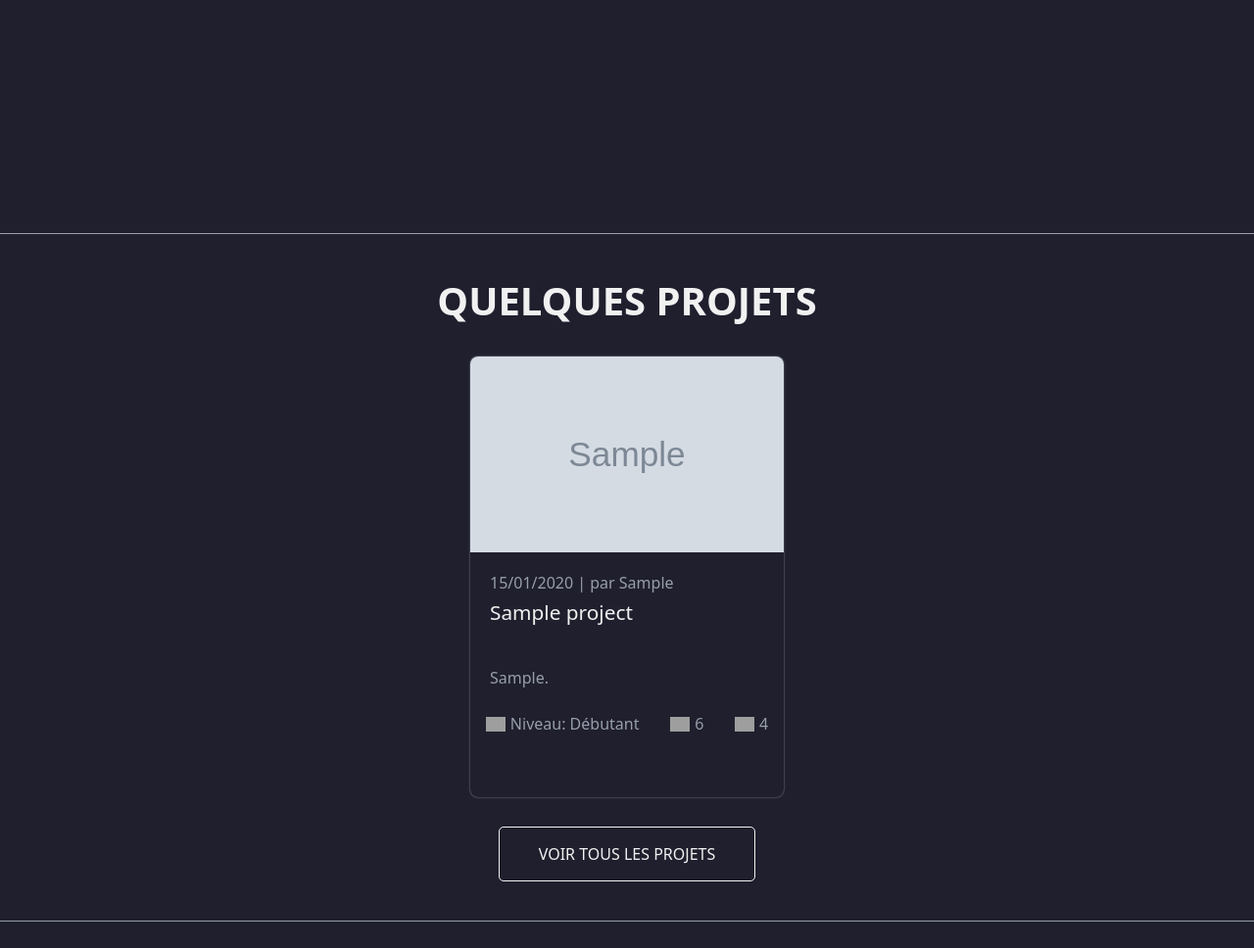
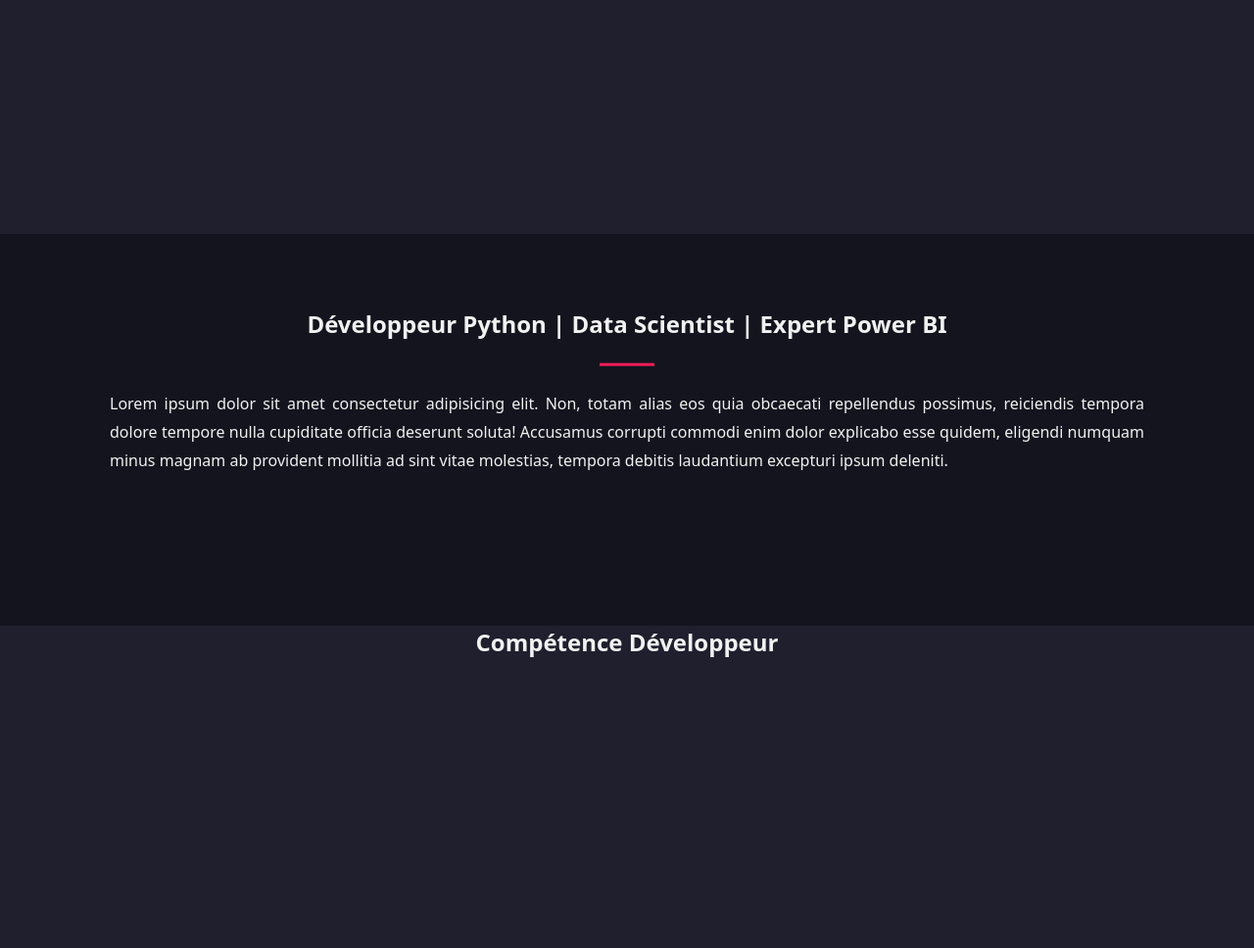
Before and after one commit to Macktireh/MySite-Portfolio-Blog, a Django app: page / in a window 1280 px wide. Shown: the part 661-1629 px from the top of the page at 98% size. Run offline with Django 3.2, Linux system fonts and the light colour scheme; tables that the repository leaves empty hold one stand-in row (values such as "Sample post"); grey boxes marked "Sample" are stand-in pictures; some web fonts are replaced; grey boxes are pictures that could not be loaded.

Commit message:
ajout de la section presentation et amelioration de designe du site

```diff
--- a/src/AppPortfolio/static/AppPortfolio/css/style.css
+++ b/src/AppPortfolio/static/AppPortfolio/css/style.css
@@ -91,14 +119,60 @@ a:visited {
   background-color: #1f1f2e;
   text-align: center;
   position: relative;
-  border-bottom: 1px solid #979eaa;
+  display: grid;
+  grid-template-columns: 60% 40%;
 }
-.header-home .header-content {
+.header-home .container-content {
+  position: relative;
+}
+.header-home .container-content .header-content {
   width: 100%;
   position: absolute;
   left: 50%;
   top: 30%;
   transform: translate(-50%, -50%);
+}
+.header-home .img-header {
+  position: relative;
+}
+.header-home .img-header img {
+  width: 80%;
+  height: 70%;
+}
+
+.presentation {
+  height: 25rem;
+  width: 100%;
+  text-align: center;
+  position: relative;
+}
+.presentation .container-presntation {
+  width: 70rem;
+  padding: 2rem;
+  position: absolute;
+  left: 50%;
+  top: 40%;
+  transform: translate(-50%, -50%);
+}
+.presentation .container-presntation hr {
+  margin: 1.5rem auto;
+  max-width: 3.5rem;
+  height: 0.2rem;
+  background-color: #f31d58;
+  border: none;
+  outline: none;
+}
+.presentation .container-presntation p {
+  text-align: justify;
+  line-height: 180%;
+  font-size: 16px;
+}
+
+.competence {
+  height: 35rem;
+  width: 100%;
+  text-align: center;
+  background-color: #1f1f2e;
 }
 
 .projects {
@@ -107,8 +181,6 @@ a:visited {
   align-items: center;
   flex-direction: column;
   padding: 40px;
-  border-bottom: 1px solid #979eaa;
-  background-color: #1f1f2e;
 }
 .projects .projet-heading {
   display: flex;
@@ -136,36 +208,8 @@ a:visited {
   border-radius: 5px;
 }
 
-.btn-top {
-  display: block;
-  width: 50px;
-  height: 50px;
-  background-color: #f31d58;
-  color: var(--color2);
-  border-radius: 50%;
-  display: flex;
-  justify-content: center;
-  align-items: center;
-  position: fixed;
-  bottom: 20px;
-  right: 20px;
-  cursor: pointer;
-  opacity: 0;
-  transition: 0.5s;
-}
-.btn-top #arrow-up {
-  position: relative;
-  width: 25px;
-  transition: 10s ease-in-out;
-}
-
-.btn-top-show {
-  transition: 0.5s;
-  opacity: 1;
-}
-
 .projet-box {
-  width: 320px;
+  width: 350px;
   height: 450px;
   background-color: #1f1f2e;
   margin: 10px;
--- a/src/AppPortfolio/static/AppPortfolio/sass/components/_card-project.sass
+++ b/src/AppPortfolio/static/AppPortfolio/sass/components/_card-project.sass
@@ -1,5 +1,5 @@
 .projet-box
-    width: 320px
+    width: 350px
     height: 450px
     background-color: $color4
     margin: 10px
--- a/src/AppPortfolio/static/AppPortfolio/sass/components/_home.sass
+++ /dev/null
@@ -1,87 +0,0 @@
-// #################################################
-// Header
-// #################################################
-.header-home
-    width: 100%
-    height: 100vh
-    background-color: $color4
-    text-align: center
-    position: relative
-    border-bottom: 1px solid $color5
-
-    .header-content
-        width: 100%
-        position: absolute
-        left: 50%
-        top: 30%
-        transform: translate(-50%, -50%)
-
-// #################################################
-// Main
-// #################################################
-.projects
-    display: flex
-    justify-content: center
-    align-items: center
-    flex-direction: column
-    padding: 40px
-    border-bottom: 1px solid $color5
-    background-color: $color4
-
-    .projet-heading
-        display: flex
-        justify-content: center
-        align-items: center
-        flex-direction: column
-
-    h3
-        font-size: 2.5rem
-        color: $color2
-        font-weight: 200px
-
-    .projet-container
-        display: flex
-        justify-content: center
-        align-items: center
-        margin: 20px 0
-        flex-wrap: wrap
-
-    .btn-all-project
-        /* background-color: $color3 */
-        padding: 1rem 2.5rem
-        color: $color2
-        border: 1px solid $color2
-        border-radius: 5px
-
-// ############################################################
-    // aside: Button pour remonter au top de la page
-// ############################################################
-.btn-top
-    display: block
-    width: 50px
-    height: 50px
-    background-color: $color3
-    color: var(--color2)
-    border-radius: 50%
-    display: flex
-    justify-content: center
-    align-items: center
-    position: fixed
-    bottom: 20px
-    right: 20px
-    cursor: pointer
-    opacity: 0
-    transition: 0.5s
-
-    #arrow-up
-        position: relative
-        width: 25px
-        transition: 10s ease-in-out
-
-    // .arrow-up-click
-    //     top: -5px
-    //     bottom: -5px
-
-.btn-top-show
-    transition: 0.5s
-    opacity: 1
--- a/src/AppPortfolio/static/AppPortfolio/sass/components/footer.sass
+++ b/src/AppPortfolio/static/AppPortfolio/sass/components/footer.sass
@@ -4,13 +4,13 @@ footer
     display: grid
     grid-template-rows: 85% 15%
     padding: 0
+    background-color: $color4
 
     .footer-content
         display: flex
         justify-content: center
         align-items: center
         flex-direction: column
-        background-color: $color4
 
         .footer-content-box
             width: 300px
@@ -36,11 +36,21 @@ footer
                     .ml
                         margin: 0 20px
 
+    hr
+        margin: 0.1rem auto
+        width: 70%
+        height: 0.1rem
+        background-color: $color5
+        border: none
+        outline: none
+
     .footer-bottom
         display: flex
         justify-content: center
         align-items: center
         color: $color5
+        height: 3rem
+        background-color: $color4
         a
             transition: 0.5s
             color: $color5
--- /dev/null
+++ b/src/AppPortfolio/static/AppPortfolio/sass/home/_home.sass
@@ -0,0 +1,108 @@
+// #################################################
+// Header
+// #################################################
+.header-home
+    width: 100%
+    height: 100vh
+    background-color: $color4
+    text-align: center
+    position: relative
+    // border-bottom: 1px solid $color5
+    display: grid
+    grid-template-columns: 60% 40%
+
+    .container-content
+        position: relative
+
+        .header-content
+            width: 100%
+            position: absolute
+            left: 50%
+            top: 30%
+            transform: translate(-50%, -50%)
+
+    .img-header
+        position: relative
+        img
+            width: 80%
+            height: 70%
+
+// ###########################################################################################################################
+// Main
+// ###########################################################################################################################
+
+// #################################################
+    // Section presentation
+// #################################################
+.presentation
+    height: 25rem
+    width: 100%
+    text-align: center
+    position: relative
+    .container-presntation
+        width: 70rem
+        padding: 2rem
+        // border: 1px solid $color3
+        position: absolute
+        left: 50%
+        top: 40%
+        transform: translate(-50%, -50%)
+
+        hr
+            margin: 1.5rem auto
+            max-width: 3.5rem
+            height: 0.2rem
+            background-color: $color3
+            border: none
+            outline: none
+
+        p
+            text-align: justify
+            line-height: 180%
+            font-size: 16px
+
+// #################################################
+    // Section competence
+// #################################################
+.competence
+    height: 35rem
+    width: 100%
+    text-align: center
+    background-color: $color4
+
+// #################################################
+    // Section projet
+// #################################################
+.projects
+    display: flex
+    justify-content: center
+    align-items: center
+    flex-direction: column
+    padding: 40px
+    // border-bottom: 1px solid $color5
+    // background-color: $color4
+
+    .projet-heading
+        display: flex
+        justify-content: center
+        align-items: center
+        flex-direction: column
+
+    h3
+        font-size: 2.5rem
+        color: $color2
+        font-weight: 200px
+
+    .projet-container
+        display: flex
+        justify-content: center
+        align-items: center
+        margin: 20px 0
+        flex-wrap: wrap
+
+    .btn-all-project
+        /* background-color: $color3 */
+        padding: 1rem 2.5rem
+        color: $color2
+        border: 1px solid $color2
+        border-radius: 5px
--- a/src/AppPortfolio/static/AppPortfolio/sass/main.scss
+++ b/src/AppPortfolio/static/AppPortfolio/sass/main.scss
@@ -1,5 +1,5 @@
 @import "./settings";
 @import "./components/navigation";
-@import "./components/home";
+@import "./home/home";
 @import "./components/card-project";
 @import "./components/footer";
--- a/src/AppPortfolio/templates/AppPortfolio/base.html
+++ b/src/AppPortfolio/templates/AppPortfolio/base.html
@@ -6,10 +6,7 @@
   <meta http-equiv="X-UA-Compatible" content="IE=edge">
   <meta name="viewport" content="width=device-width, initial-scale=1.0">
   <title>{% block title %}{% endblock title %}</title>
-
-
   {% block style_icon %}{% endblock style_icon %}
-
 </head>
 
 <body>
@@ -18,9 +15,12 @@
     {% include 'AppPortfolio/components/navbar.html' %}
   </nav>
 
-
   <!-- Content = header + main -->
   {% block content %}{% endblock content %}
+
+  <aside>
+    {% include 'AppPortfolio/components/arrow-up.html' %}
+  </aside>
 
   <!-- Footer -->
   <footer>
--- /dev/null
+++ b/src/AppPortfolio/templates/AppPortfolio/components/arrow-up.html
@@ -0,0 +1,5 @@
+{% load static %}
+
+<div class="btn-top">
+  <img src="{% static 'AppPortfolio/img/arrow-up-solid.svg' %}" id="arrow-up">
+</div>
--- a/src/AppPortfolio/templates/AppPortfolio/components/footer.html
+++ b/src/AppPortfolio/templates/AppPortfolio/components/footer.html
@@ -17,6 +17,7 @@
         </ul>
     </div>
 </div>
+<!-- <hr>    -->
 <div class="footer-bottom">
     <p>copyright &copy;2022 Macktireh Abdi Soubaneh | <a href="">Mentions légales</a></p>
 </div>
--- a/src/AppPortfolio/templates/AppPortfolio/home.html
+++ b/src/AppPortfolio/templates/AppPortfolio/home.html
@@ -15,16 +15,41 @@
 
 <!-- header -->
 <header class="header-home">
-  <div class="header-content">
-    <div>
-      <h1>Dévéloppeur Python & Data Scientist</h1>
-      <h2>Macktireh Abdi Soubaneh</h2>
+  <div class="container-content">
+    <div class="header-content">
+      <div>
+        <h1>Dévéloppeur Python & Data Scientist</h1>
+        <h2>Macktireh Abdi Soubaneh</h2>
+      </div>
     </div>
+  </div>
+  <div class="img-header">
+    <img src="{% static 'AppPortfolio/img/code-solid.svg' %}" alt="Python">
+    <!-- <img src="{% static 'AppPortfolio/img/python.png' %}" alt="Python"> -->
   </div>
 </header>
 
 <!-- main -->
 <main>
+
+  <!-- presentation -->
+  <section class="presentation">
+    <div class="container-presntation">
+      <h2>Développeur Python | Data Scientist | Expert Power BI</h2>
+      <hr>
+      <p>Lorem ipsum dolor sit amet consectetur adipisicing elit. Non, totam alias eos quia obcaecati repellendus
+        possimus, reiciendis tempora dolore tempore nulla cupiditate officia deserunt soluta! Accusamus corrupti commodi
+        enim dolor explicabo esse quidem, eligendi numquam minus magnam ab provident mollitia ad sint vitae molestias,
+        tempora debitis laudantium excepturi ipsum deleniti.</p>
+    </div>
+  </section>
+
+  <!-- Compétence -->
+  <section class="competence">
+    <div class="competence__container">
+      <h2>Compétence Développeur</h2>
+    </div>
+  </section>
 
   <!-- section quelques projets -->
   <section class="projects">
@@ -46,14 +71,7 @@
     <a href="{% url 'projects' %}" class="btn-all-project">VOIR TOUS LES PROJETS</a>
 
   </section>
-
 </main>
-
-<aside>
-  <div class="btn-top">
-    <img src="{% static 'AppPortfolio/img/arrow-up-solid.svg' %}" id="arrow-up">
-  </div>
-</aside>
 
 {% endblock %}
 
```
Also changed, not shown: other parts of src/AppPortfolio/static/AppPortfolio/css/style.css (+39 -1 lines), src/AppPortfolio/static/AppPortfolio/sass/_settings.sass (+33 -0 lines), src/AppPortfolio/templates/AppPortfolio/project.html (+9 -0 lines), 2 other files.
